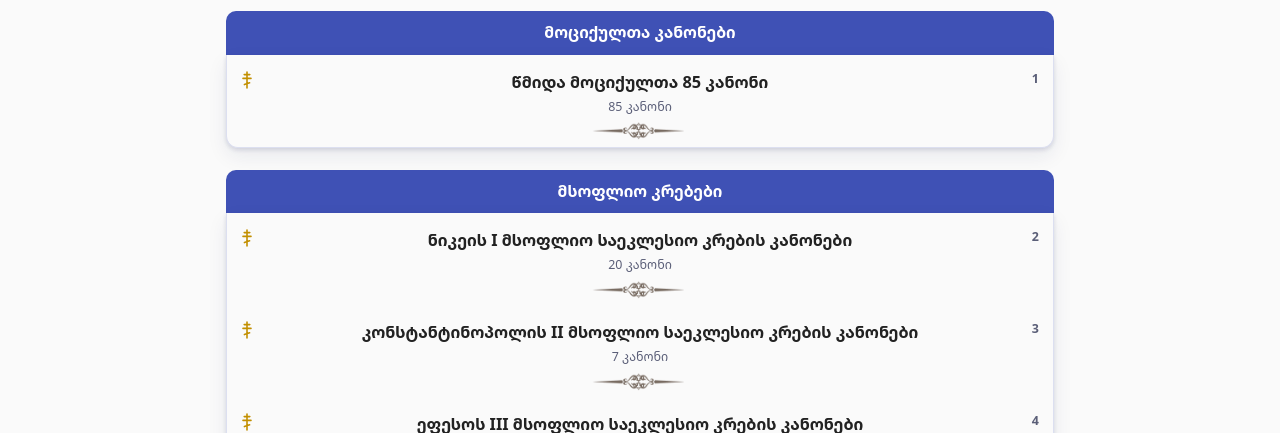
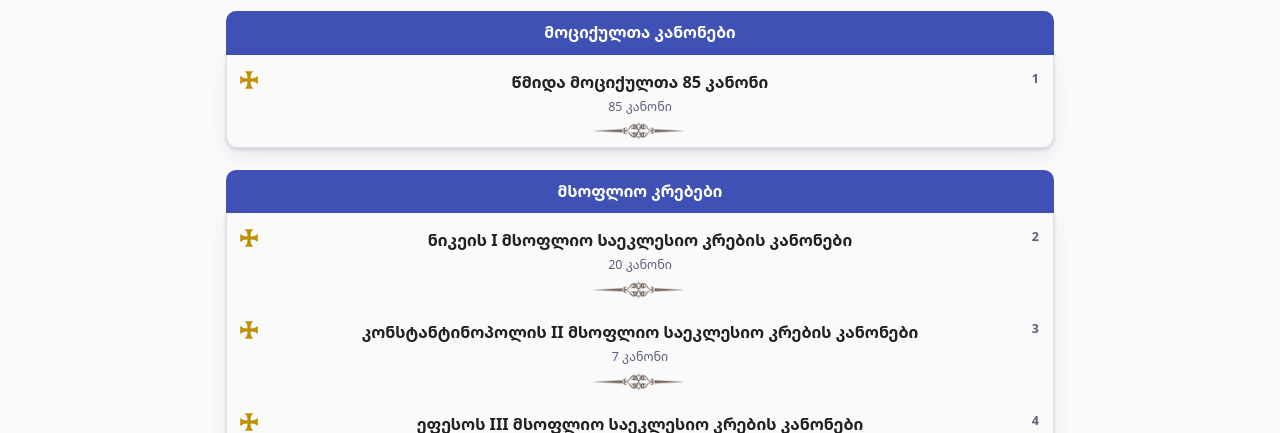
Before and after one commit to tedo881/kanoni, a Next.js app: page /councils in a window 1280 px wide. Shown: the part 367-800 px from the top of the page. Built offline with nearby package versions, Linux system fonts and the light colour scheme.

Commit message:
added swap animation

```diff
--- a/app/globals.css
+++ b/app/globals.css
@@ -122,10 +122,10 @@ body:has(.home) .site-footer { background: rgba(10, 14, 70, 0.8); }
 .toc { list-style: none; margin: 0 0 6px; padding: 0; background: var(--row); border: 1px solid var(--line); border-top: 0; border-radius: 0 0 12px 12px; overflow: hidden; box-shadow: var(--shadow); }
 .toc a { position: relative; display: block; padding: 14px 44px 30px; text-align: center; font-weight: 700; font-size: 1.02rem; color: var(--ink); text-decoration: none; background: url(/img/divider.png) center bottom 6px / 100px auto no-repeat; }
 .toc a:hover { background-color: var(--sunk); }
-.toc a .cross { position: absolute; left: 14px; top: 16px; }
+.toc a .cross { position: absolute; left: 12px; top: 15px; }
 .toc .meta { display: block; margin-top: 2px; font-weight: 400; font-size: 0.78rem; color: var(--ink-soft); }
 .toc .num { position: absolute; right: 14px; top: 14px; font-size: 0.78rem; font-weight: 700; color: var(--ink-soft); }
-.cross { width: 12px; height: 18px; color: var(--gold-deep); flex: none; }
+.cross { width: 20px; height: 20px; color: var(--gold-deep); flex: none; }
 :root[data-theme="dark"] .cross { color: var(--gold); }
 
 /* ---- მკითხველი (Page2): მოქმედებათა ზოლი ინდიგოსფერია, ტექსტი თეთრ ფონზე */
--- a/components/Cross.tsx
+++ b/components/Cross.tsx
@@ -1,8 +1,13 @@
-/** ოქროსფერი სამრკალიანი ჯვარი (ძველი აპის სიის ხატულა) */
+/** ბოლნისის ჯვარი (ქართული ჯვარი გაგანიერებული მკლავებით) — სიების ხატულა */
 export default function Cross() {
   return (
-    <svg className="cross" viewBox="0 0 12 18" aria-hidden="true" fill="none" stroke="currentColor" strokeWidth="1.6" strokeLinecap="round">
-      <path d="M6 1v16M3.2 3.6h5.6M2 7.4h8M3.4 13.6l5.2-1.8" />
+    <svg
+      className="cross"
+      viewBox="0 0 24 24"
+      aria-hidden="true"
+      fill="currentColor"
+    >
+      <path d="M10 10Q10.8 5 7 1.5H17Q13.2 5 14 10Q19 10.8 22.5 7V17Q19 13.2 14 14Q13.2 19 17 22.5H7Q10.8 19 10 14Q5 13.2 1.5 17V7Q5 10.8 10 10Z" />
     </svg>
   );
 }
```
